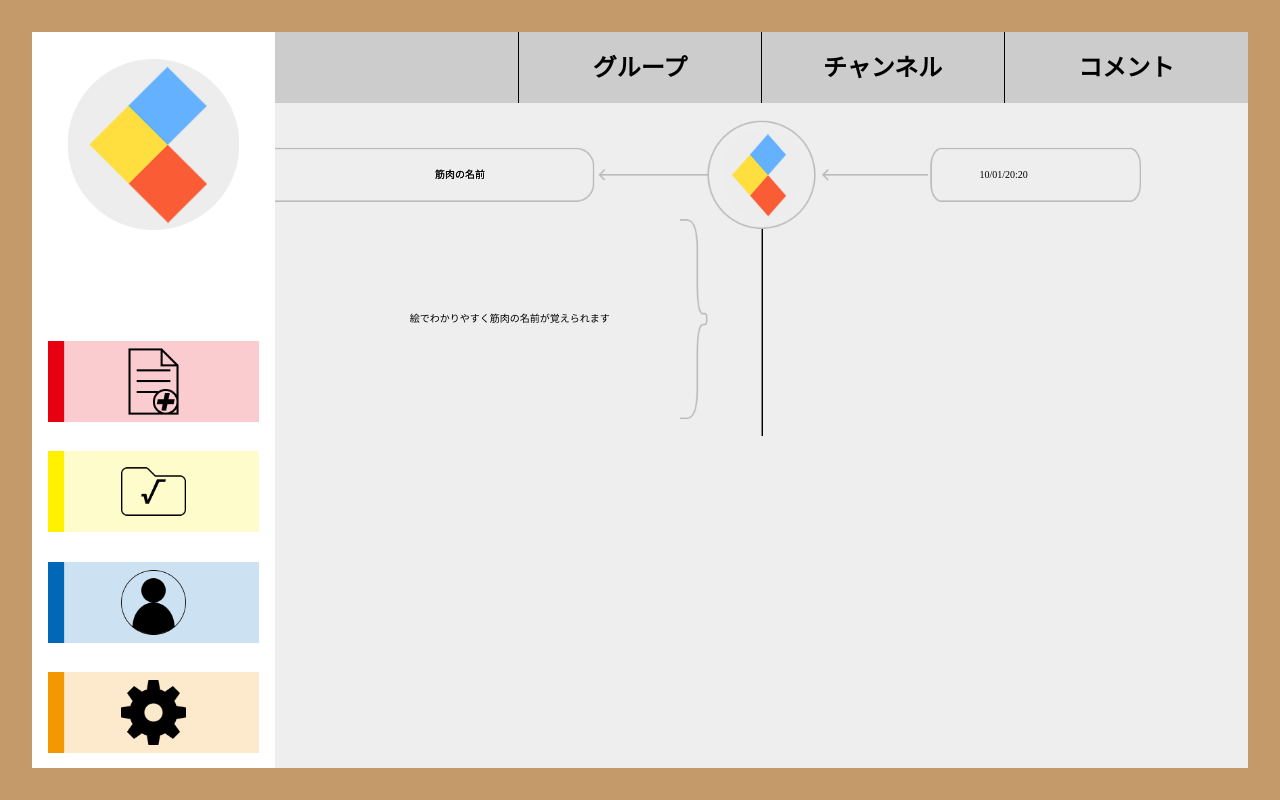
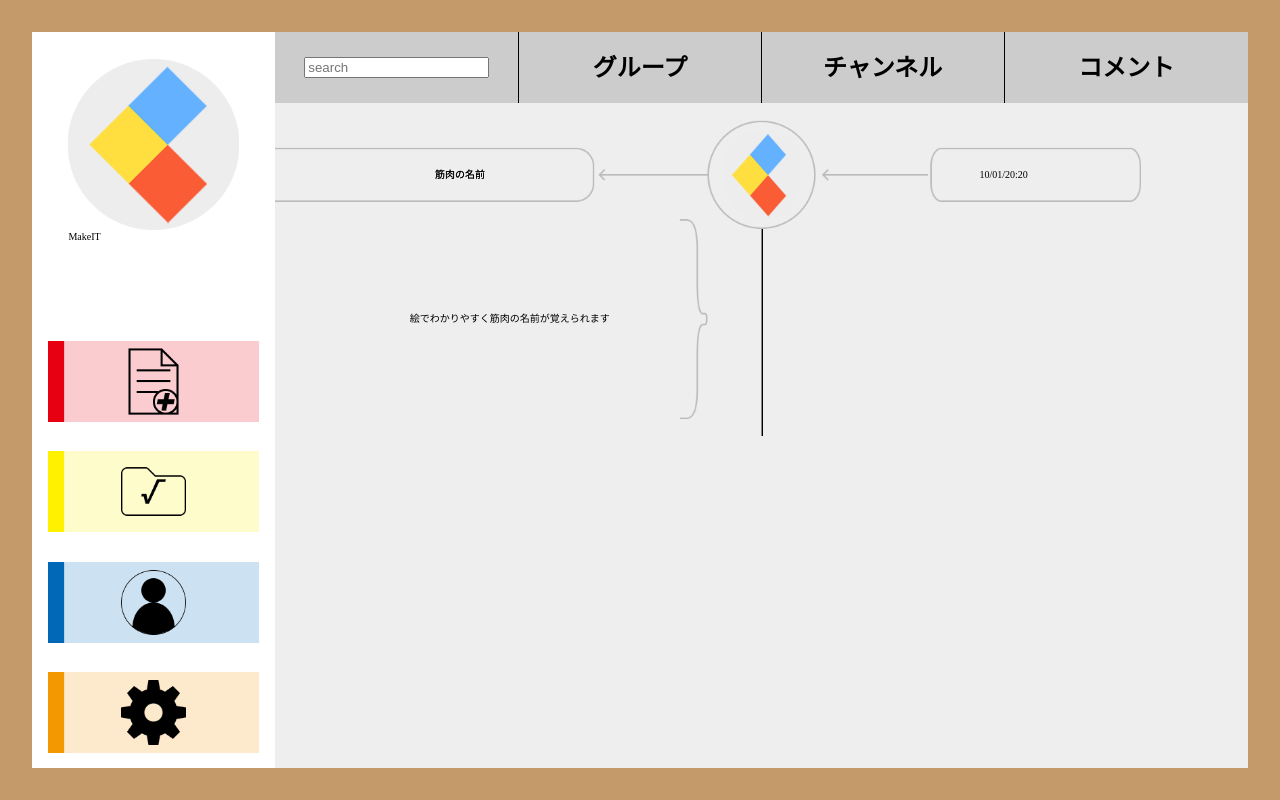
Before and after one commit to ISC-MakeIT/Notece, a website built with webpack: page Menu/html/index.html in a window 1280 px wide. Built offline with nearby package versions, Linux system fonts and the light colour scheme.

Commit message:
CHANGE html/index.html textbox for search

```diff
--- a/Menu/html/index.html
+++ b/Menu/html/index.html
@@ -1,5 +1,6 @@
 <!DOCTYPE html>
 <html lang="ja">
+
 <head>
     <meta charset="UTF-8" />
     <meta name="viewport" content="width=device-width, initial-scale=1.0" />
@@ -8,12 +9,13 @@
     <link rel="stylesheet" href="../style/index.css" />
     <title>Notice</title>
 </head>
+
 <body>
     <div id="wrapper">
         <div id="side">
             <div id="icon-area">
                 <div id="icon"></div>
-                    <div id="icon-name"></div>
+                <div id="icon-name">MakeIT</div>
             </div>
             <nav id="side-nav">
                 <ul>
@@ -27,7 +29,7 @@
         <div id="main">
             <nav id="timeline-nav">
                 <ul>
-                        <li id="timeline-search"></li>
+                    <li id="timeline-search"><input id="searchbox" type="text" placeholder="search"></li>
                     <li id="timeline-group">グループ</li>
                     <li id="timeline-channel">チャンネル</li>
                     <li id="timeline-comment">コメント</li>
@@ -40,4 +42,5 @@
     <script src="../../timeline-log.js"></script>
     <script src="../dist/main.js"></script>
 </body>
+
 </html>
```
Lines whose indentation alone changed are shown as unchanged.
